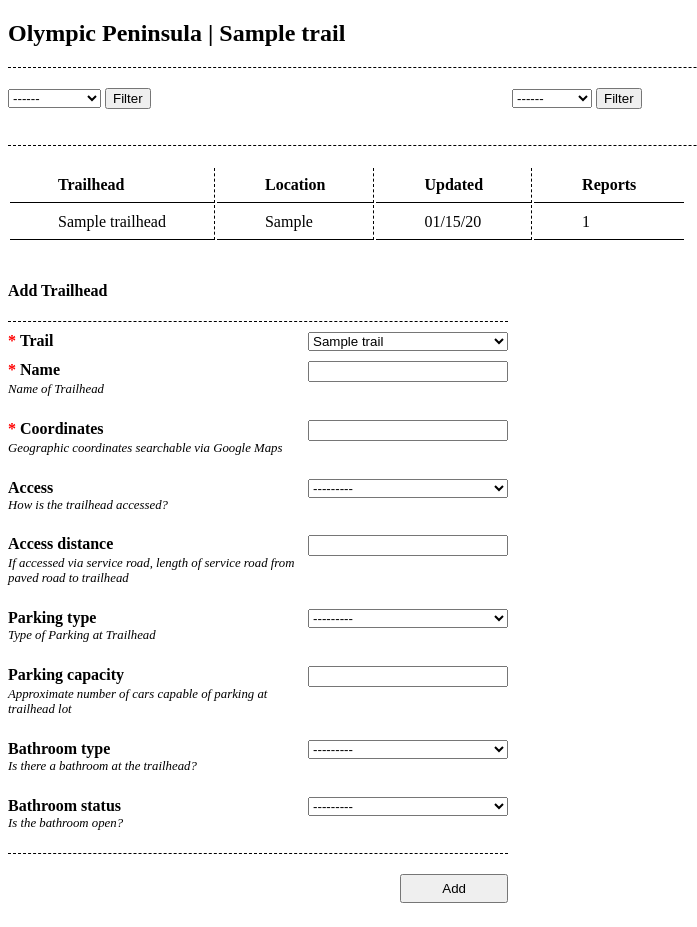
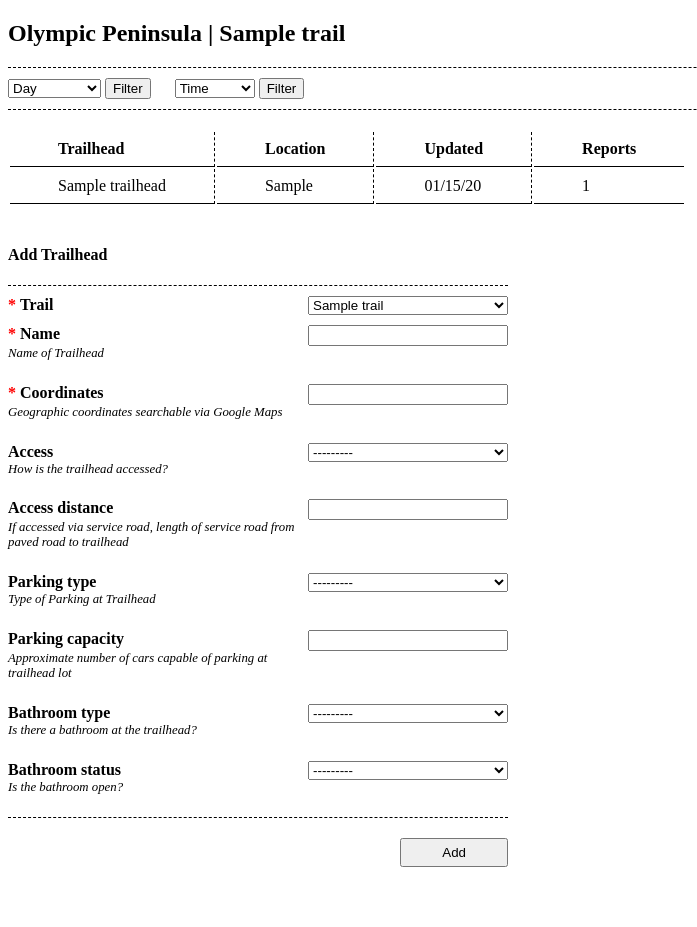
Before and after one commit to kris71990/crowd-watch, a Django app: page /trails/OP/00000000-0000-0000-0000-000000000001/ in a window 1280 px wide. Shown: the part 91-1018 px from the top of the page, without its empty margins (0-697 px from the left). After the commit the page ends 958 px from the top, so only its background shows below. Run offline with Django 3.2, Linux system fonts and the light colour scheme; tables that the repository leaves empty hold one stand-in row (values such as "Sample post").

Commit message:
organize filter forms

```diff
--- a/trails/forms.py
+++ b/trails/forms.py
@@ -30,7 +30,7 @@ class ReportForm(ModelForm):
 
 class SelectDayForm(Form):
   DAYS = [
-    ('', '------'),
+    ('', 'Day'),
     ('M', 'Monday'),
     ('T', 'Tuesday'),
     ('W', 'Wednesday'),
@@ -44,7 +44,7 @@ class SelectDayForm(Form):
 
 class SelectTimeForm(Form):
   TIME = [
-    ('', '------'),
+    ('', 'Time'),
     ('morning', 'Morning'),
     ('afternoon', 'Afternoon'),
     ('evening', 'Evening'),
--- a/trails/static/trails/forms.css
+++ b/trails/static/trails/forms.css
@@ -1,4 +1,4 @@
-form {
+.form-box form {
   border-top: 1px dashed black;
   display: inline-block;
   width: 500px;
@@ -64,10 +64,12 @@ form .button:hover {
 }
 
 .filters {
-  padding: 20px 0;
+  padding: 10px 0;
   border-bottom: 1px dashed black;
 }
 
 .filters form {
+  display: inline;
+  padding-right: 20px;
   border-top: none;
 }
```
